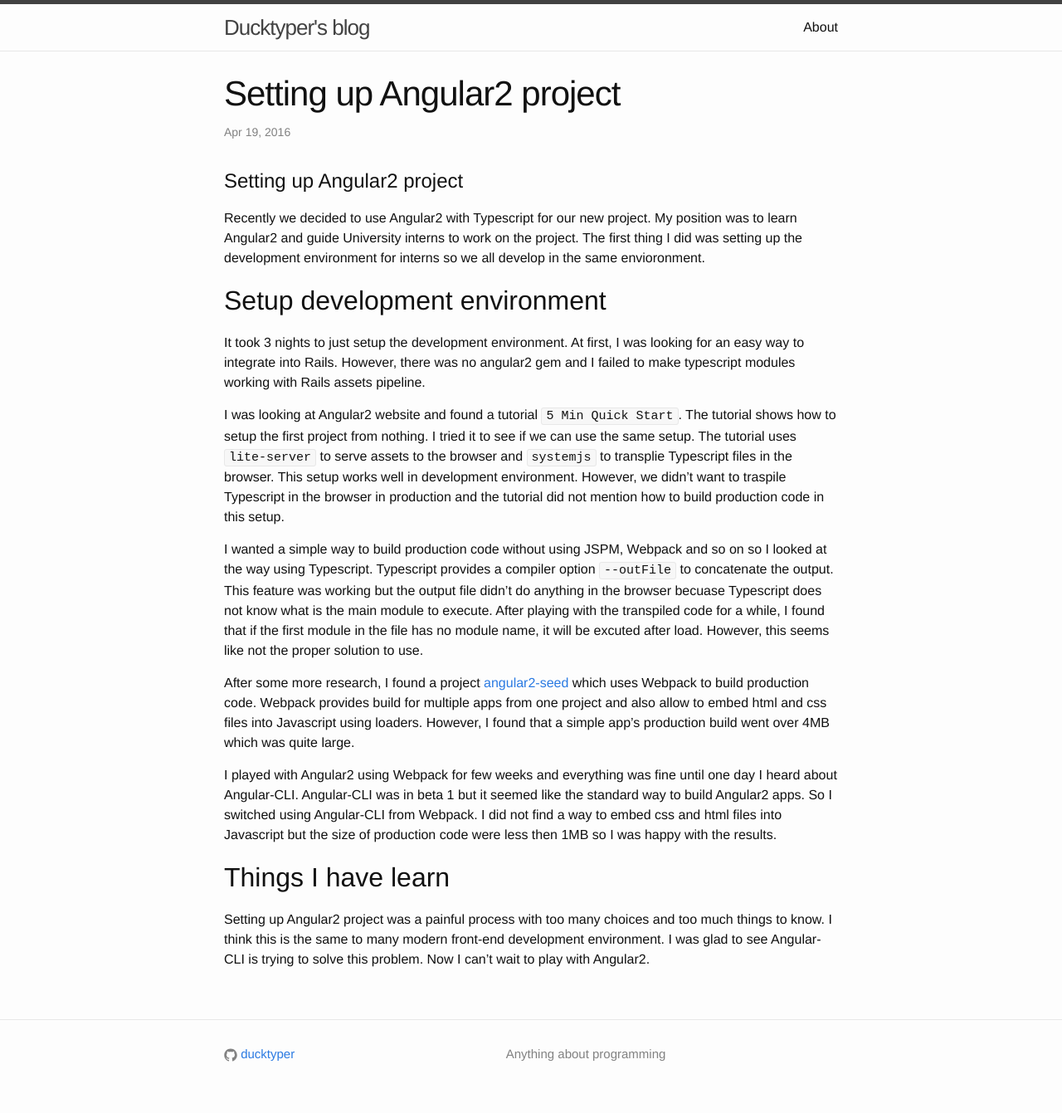
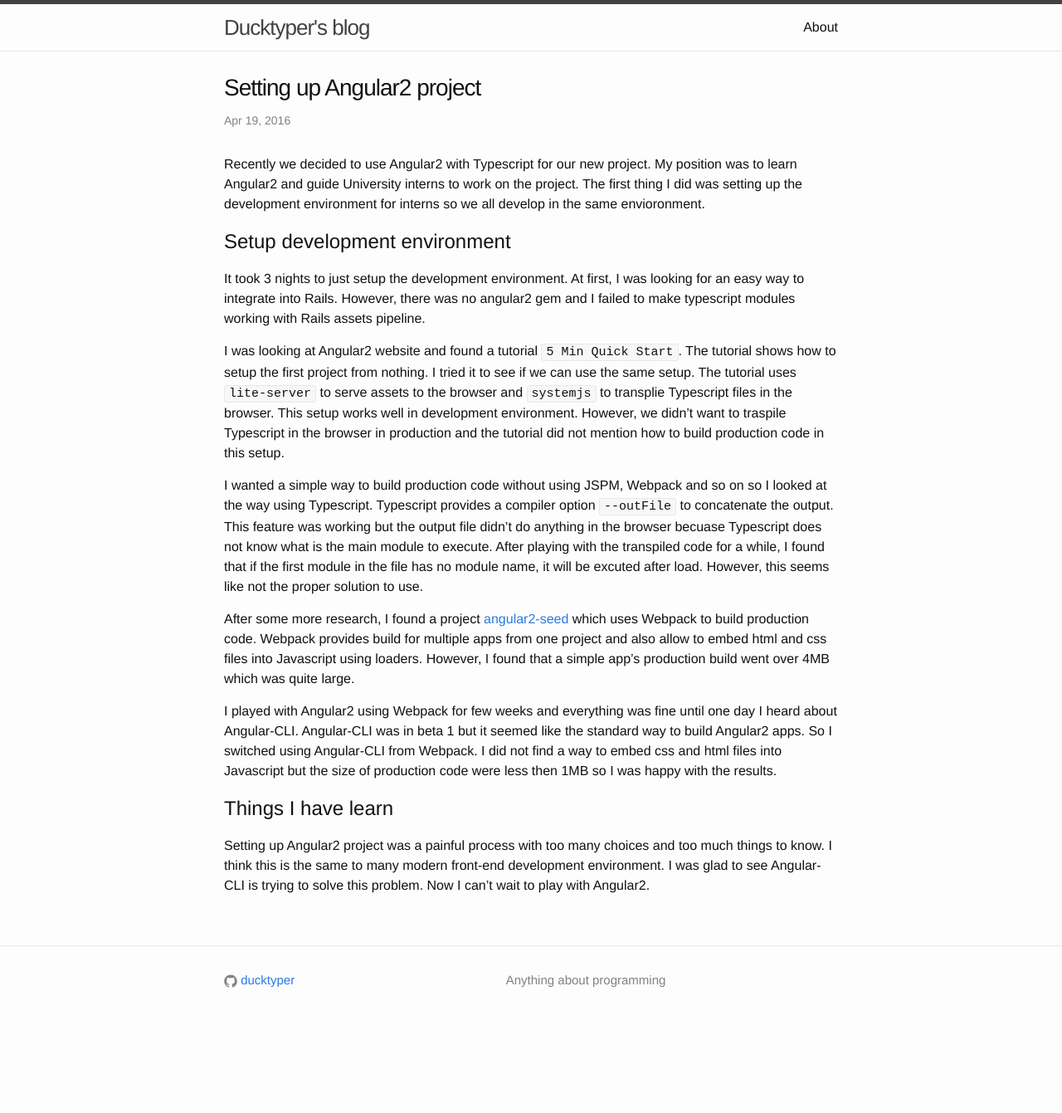
Before and after one commit to ducktyper/ducktyper.github.io, a Jekyll site: the page built from _posts/2016-04-19-setting-up-angular2-project.markdown, in a window 1280 px wide. Shown: the whole page at 83% size. Built offline with Jekyll 4.4.1, drawn with Linux system fonts in a browser that asks for light colours; after the commit the page ends 1252 px from its top, so only the background shows below that.

Commit message:
Improve css and format

```diff
--- a/_posts/2016-04-19-setting-up-angular2-project.markdown
+++ b/_posts/2016-04-19-setting-up-angular2-project.markdown
@@ -3,8 +3,6 @@ layout: post
 title:  "Setting up Angular2 project"
 categories: notes
 ---
-
-# Setting up Angular2 project
 
 Recently we decided to use Angular2 with Typescript for our new project. My position
 was to learn Angular2 and guide University interns to work on the project. The
--- a/_sass/_layout.scss
+++ b/_sass/_layout.scss
@@ -195,6 +195,13 @@
  */
 .post-header {
     margin-bottom: $spacing-unit;
+    h1 {
+        font-size: 28px;
+
+        @include media-query($on-laptop) {
+            font-size: 26px;
+        }
+    }
 }
 
 .post-title {
@@ -211,26 +218,26 @@
     margin-bottom: $spacing-unit;
 
     h2 {
-        font-size: 32px;
-
-        @include media-query($on-laptop) {
-            font-size: 28px;
-        }
-    }
-
-    h3 {
-        font-size: 26px;
+        font-size: 24px;
 
         @include media-query($on-laptop) {
             font-size: 22px;
         }
     }
 
-    h4 {
+    h3 {
         font-size: 20px;
 
         @include media-query($on-laptop) {
             font-size: 18px;
         }
     }
+
+    h4 {
+        font-size: 16px;
+
+        @include media-query($on-laptop) {
+            font-size: 14px;
+        }
+    }
 }
```
